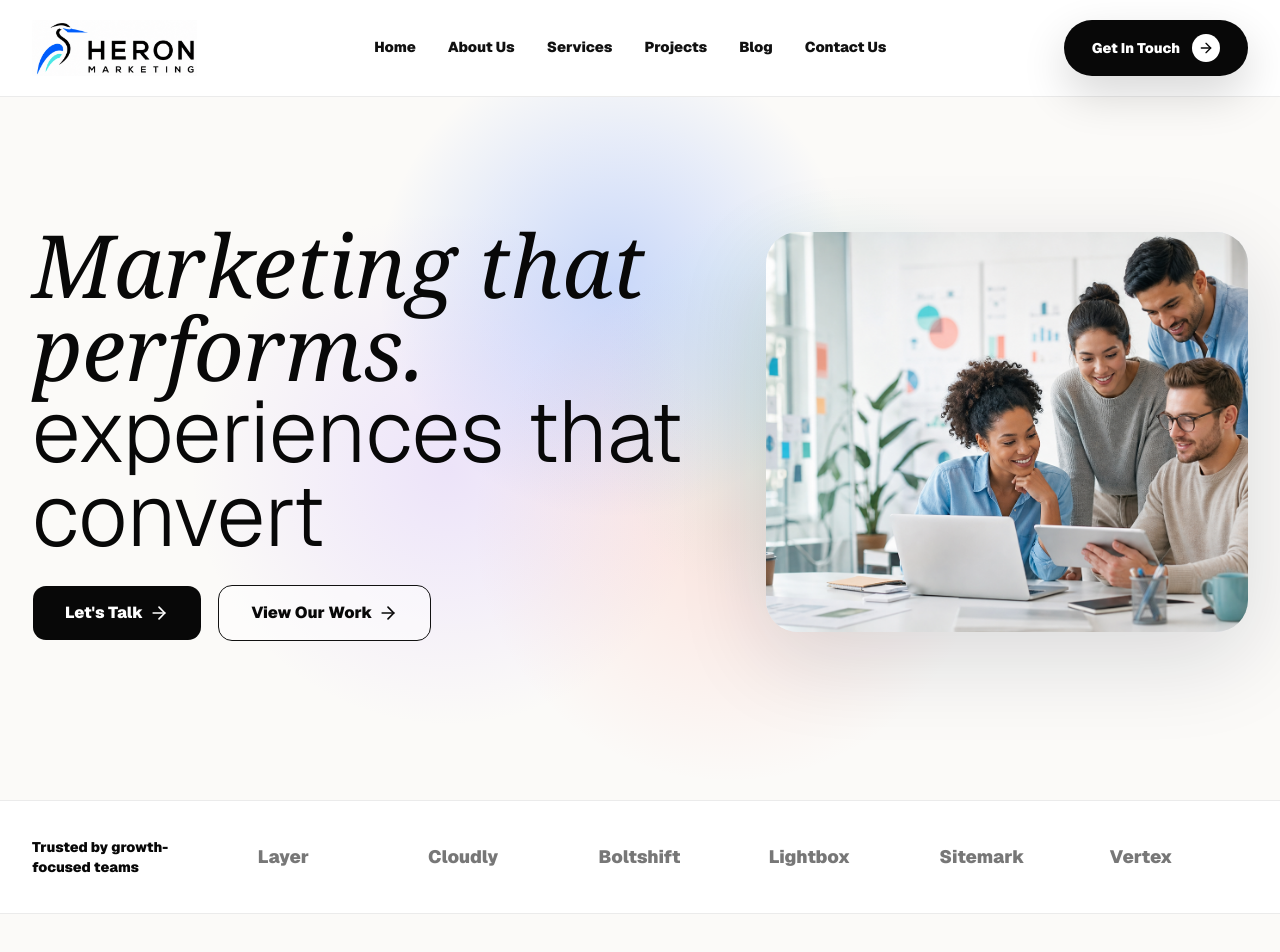
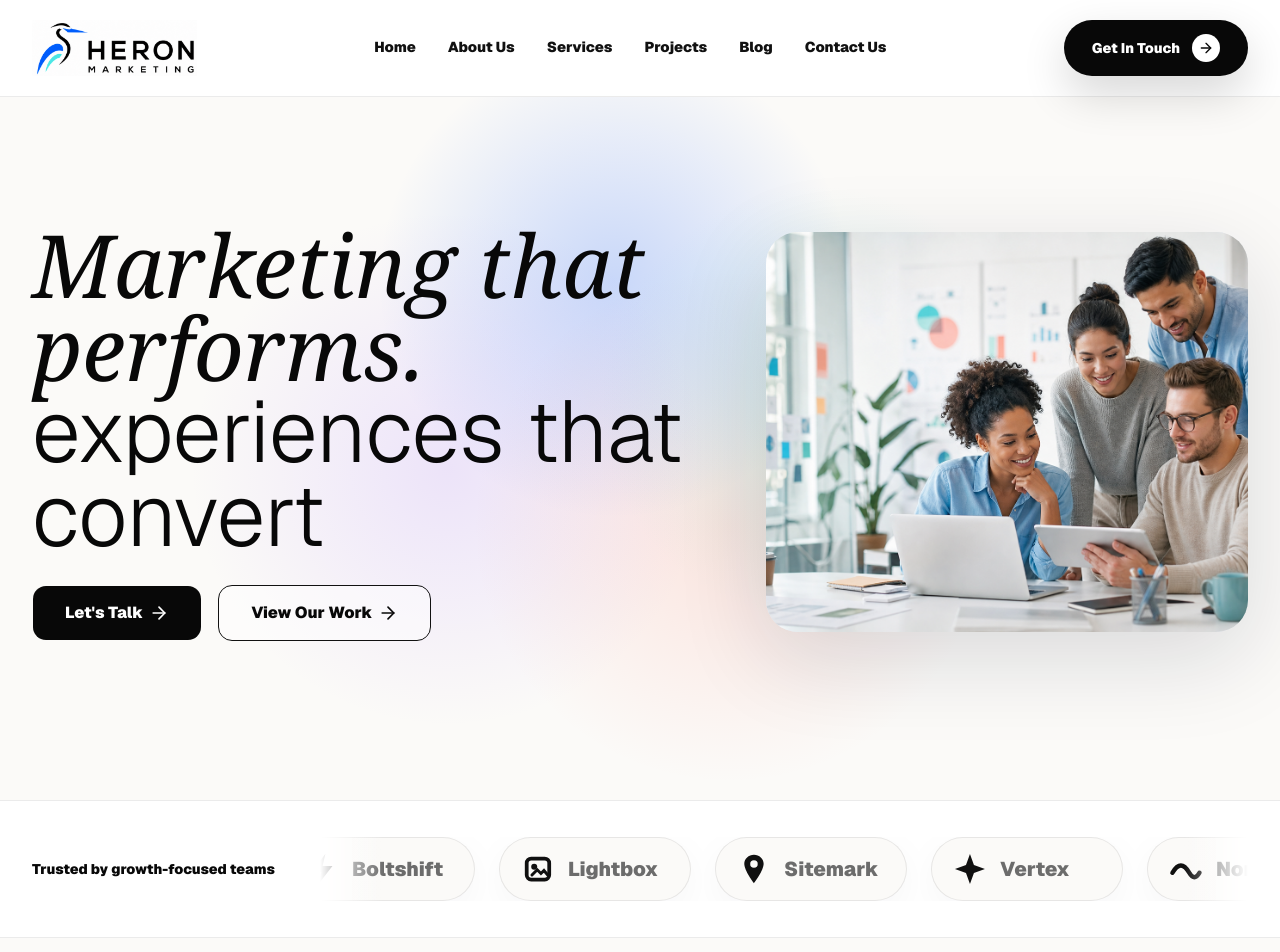
Before and after one commit to hammadi19/Heron, a Next.js app: page / in a window 1280 px wide. Shown: the top 952 px of the page. Built offline with nearby package versions, Linux system fonts and the light colour scheme.

Commit message:
Add scrolling client logos

```diff
--- a/app/globals.css
+++ b/app/globals.css
@@ -159,14 +159,33 @@ a {
   }
 }
 
+@keyframes heron-logo-marquee {
+  from {
+    transform: translate3d(0, 0, 0);
+  }
+
+  to {
+    transform: translate3d(-50%, 0, 0);
+  }
+}
+
 .service-icon-float {
   animation: heron-icon-float 4.8s ease-in-out infinite;
   transform-origin: center;
   will-change: transform;
 }
 
+.logo-marquee-track {
+  animation: heron-logo-marquee 24s linear infinite;
+}
+
+.logo-marquee-track:hover {
+  animation-play-state: paused;
+}
+
 @media (prefers-reduced-motion: reduce) {
-  .service-icon-float {
+  .service-icon-float,
+  .logo-marquee-track {
     animation: none;
   }
 }
--- a/app/page.tsx
+++ b/app/page.tsx
@@ -19,7 +19,16 @@ import {
   WebIcon,
 } from "@/components/site/service-icons";
 
-const clients = ["Layer", "Cloudly", "Boltshift", "Lightbox", "Sitemark", "Vertex"];
+const clients = [
+  { name: "Layer", mark: "stack" },
+  { name: "Cloudly", mark: "cloud" },
+  { name: "Boltshift", mark: "bolt" },
+  { name: "Lightbox", mark: "frame" },
+  { name: "Sitemark", mark: "pin" },
+  { name: "Vertex", mark: "spark" },
+  { name: "Northline", mark: "wave" },
+  { name: "BloomIQ", mark: "bloom" },
+];
 
 const services = [
   {
@@ -75,6 +84,50 @@ const faqs = [
   "Do you offer ongoing support and optimization?",
 ];
 
+function DummyLogoMark({ type }: { type: string }) {
+  return (
+    <svg viewBox="0 0 48 48" className="size-9 shrink-0" aria-hidden="true">
+      {type === "stack" ? (
+        <>
+          <rect x="10" y="12" width="26" height="26" rx="7" fill="#101010" opacity="0.1" />
+          <rect x="15" y="9" width="26" height="26" rx="7" fill="#101010" />
+        </>
+      ) : null}
+      {type === "cloud" ? (
+        <path fill="#101010" d="M16.4 33h17.2c5.1 0 8.4-3.1 8.4-7.4c0-4-2.9-7-7.1-7.3C33.3 14 29.3 11 24.6 11c-5.6 0-10.1 4-10.7 9.3C9.4 21 6 23.7 6 27.5C6 30.8 8.8 33 16.4 33Z" />
+      ) : null}
+      {type === "bolt" ? (
+        <path fill="#101010" d="M28.5 4L10 27.6h13.1L19.4 44L38 20.1H24.8L28.5 4Z" />
+      ) : null}
+      {type === "frame" ? (
+        <>
+          <rect x="9" y="10" width="30" height="28" rx="6" fill="none" stroke="#101010" strokeWidth="5" />
+          <circle cx="19" cy="21" r="4" fill="#101010" />
+          <path d="M16 32l7-7l5 5l4-4l5 6" fill="none" stroke="#101010" strokeWidth="4" strokeLinecap="round" />
+        </>
+      ) : null}
+      {type === "pin" ? (
+        <path fill="#101010" d="M24 5c-7.1 0-12.9 5.4-12.9 12.1c0 9.2 12.9 25.9 12.9 25.9s12.9-16.7 12.9-25.9C36.9 10.4 31.1 5 24 5Zm0 17.2a5 5 0 1 1 0-10a5 5 0 0 1 0 10Z" />
+      ) : null}
+      {type === "spark" ? (
+        <path fill="#101010" d="M24 4l5.3 14.7L44 24l-14.7 5.3L24 44l-5.3-14.7L4 24l14.7-5.3L24 4Z" />
+      ) : null}
+      {type === "wave" ? (
+        <path fill="none" stroke="#101010" strokeWidth="6" strokeLinecap="round" d="M6 29c7.5-13 14.9-13 22.4 0c4.6 8 9.1 8 13.6 0" />
+      ) : null}
+      {type === "bloom" ? (
+        <>
+          <circle cx="24" cy="24" r="6" fill="#101010" />
+          <circle cx="24" cy="10" r="6" fill="#101010" opacity="0.8" />
+          <circle cx="38" cy="24" r="6" fill="#101010" opacity="0.8" />
+          <circle cx="24" cy="38" r="6" fill="#101010" opacity="0.8" />
+          <circle cx="10" cy="24" r="6" fill="#101010" opacity="0.8" />
+        </>
+      ) : null}
+    </svg>
+  );
+}
+
 export default function Home() {
   return (
     <main className="min-h-screen bg-[#fbfaf8] text-[#080808]">
@@ -120,11 +173,23 @@ export default function Home() {
       </section>
 
       <section className="border-y border-black/8 bg-white px-5 py-9 sm:px-8">
-        <div className="mx-auto grid max-w-[92rem] gap-8 md:grid-cols-[1.4fr_repeat(6,1fr)] md:items-center">
-          <p className="text-sm font-black">Trusted by growth-focused teams</p>
-          {clients.map((client) => (
-            <p key={client} className="text-lg font-black text-[#777]">{client}</p>
-          ))}
+        <div className="mx-auto grid max-w-[92rem] gap-8 md:grid-cols-[16rem_1fr] md:items-center">
+          <p className="text-sm font-black leading-5">Trusted by growth-focused teams</p>
+          <div className="relative overflow-hidden">
+            <div className="pointer-events-none absolute inset-y-0 left-0 z-10 w-16 bg-gradient-to-r from-white to-transparent" />
+            <div className="pointer-events-none absolute inset-y-0 right-0 z-10 w-16 bg-gradient-to-l from-white to-transparent" />
+            <div className="logo-marquee-track flex w-max items-center gap-6">
+              {[...clients, ...clients].map((client, index) => (
+                <div
+                  key={`${client.name}-${index}`}
+                  className="flex h-16 min-w-48 items-center gap-3 rounded-full border border-black/8 bg-[#fbfaf8] px-5 text-[#101010] shadow-[0_12px_40px_rgba(16,24,40,.04)]"
+                >
+                  <DummyLogoMark type={client.mark} />
+                  <span className="text-xl font-black text-[#6c6c6c]">{client.name}</span>
+                </div>
+              ))}
+            </div>
+          </div>
         </div>
       </section>
 
```
